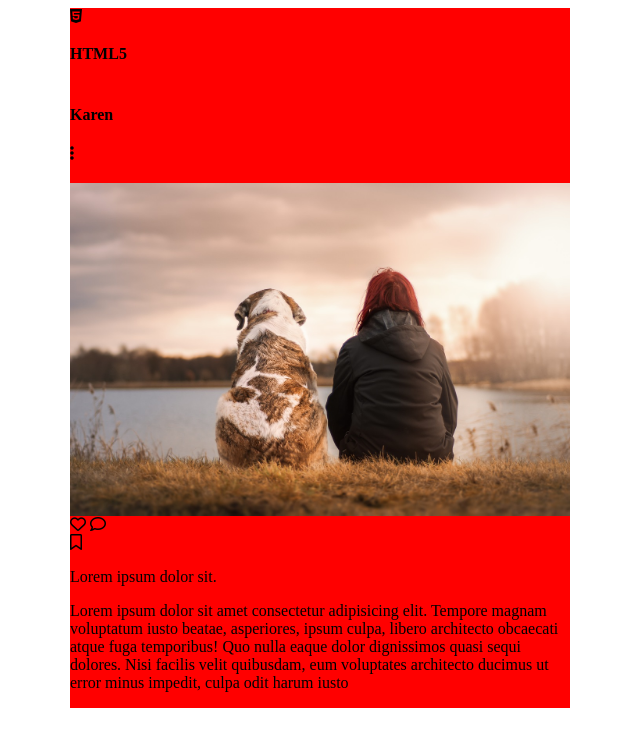
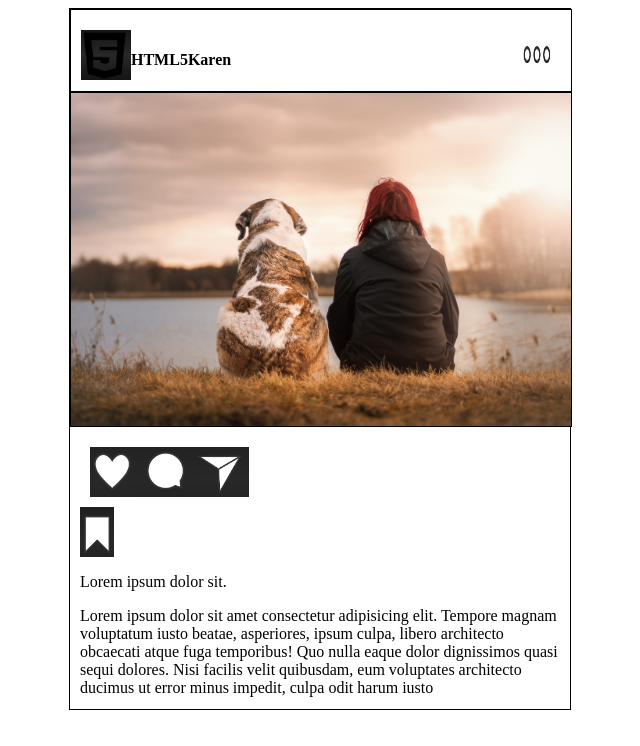
Before and after one commit to KarenRubio/Instagram-post-layout, a plain HTML site: page index.html in a window 1280 px wide. Shown: the whole page, without its empty margins (320-960 px from the left). Drawn offline with Linux system fonts and the light colour scheme.

Commit message:
faltan 2 detalles

```diff
--- a/index.html
+++ b/index.html
@@ -10,21 +10,27 @@
 <body>
     <div class="post">
         <div class=" post post-header">
-            <i class="fa fa-html5" aria-hidden="true"></i>
+          <div class="post-header left">
+            <img src="html5 logo.png">
             <h4>HTML5</h4>
             <h4>Karen</h4>
-            <i class="fa fa-ellipsis-v" aria-hidden="true"></i>
+          </div>
+          <div class="post-header right">
+            <img src="3 puntos.png">
+          </div>
+
         </div>
         <div class=" post post-img">
             <img src="foto.jpg">
         </div>
         <div class="post-body">
             <div class="post-icons left">
-                <i class="fa fa-heart-o" aria-hidden="true"></i>
-                <i class="fa fa-comment-o" aria-hidden="true"></i>
+                <img src="corazon.png">
+                <img src="mensaje.png">
+                <img src="avion.png">
             </div>
-            <div class="post-icons left">
-                <i class="fa fa-bookmark-o" aria-hidden="true"></i>
+            <div class="post-icons right">
+                <img src="tag.png">
 
             </div>
             <div>
--- a/styles.css
+++ b/styles.css
@@ -1,13 +1,54 @@
 .post{
     width: 500px;
     height: 700px;
-    background-color: red;
+    background-color: white;
     margin:auto;
     display: flex;
     flex-direction: column;
+    border: 1px solid black;
 
 }
 
-.post-header{
+.post-header {
     display: flex;
+    flex-direction: row;
+    justify-content: space-between;
+    padding-top: 10px;
+
+
 }
+
+.post-header img{
+    width: 50px;
+    height: 50px;
+
+}
+
+.post-icons  {
+    display: flex;
+    flex-direction: row;
+    width: 50px;
+    height: 50px;
+    margin-top: 10px;
+}
+
+.post-body{
+    margin: 10px
+}
+
+.left{
+    display:flex;
+    flex-direction: row;
+    margin-left: 10px;
+
+}
+
+
+.right{
+    display: flex;
+    flex-direction: row;
+    margin-right: 10px;
+
+
+
+}
```
Also changed, not shown: 3 puntos.png (added), avion.png (added), corazon.png (added), html5 logo.png (added), mensaje.png (added), tag.png (added).
